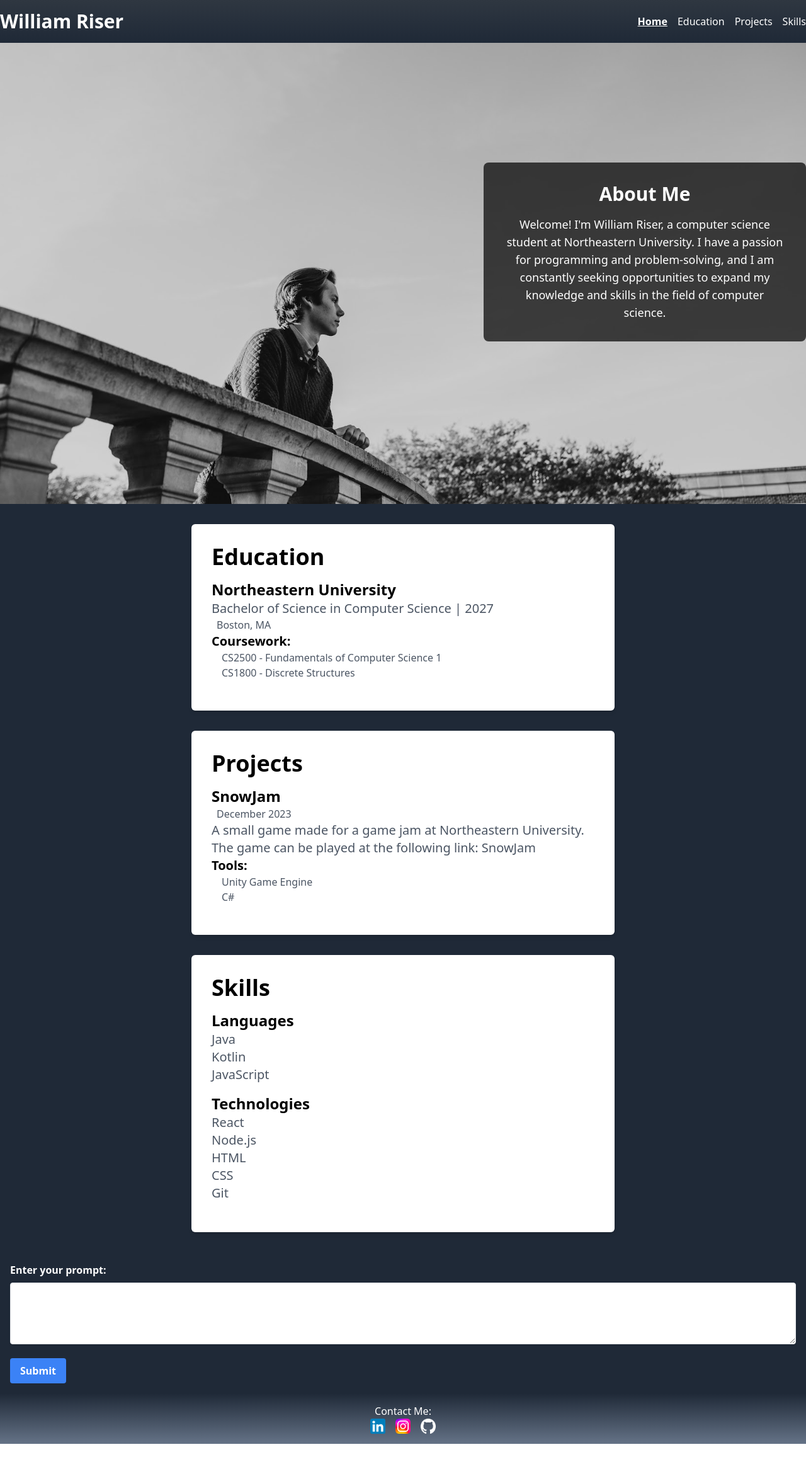
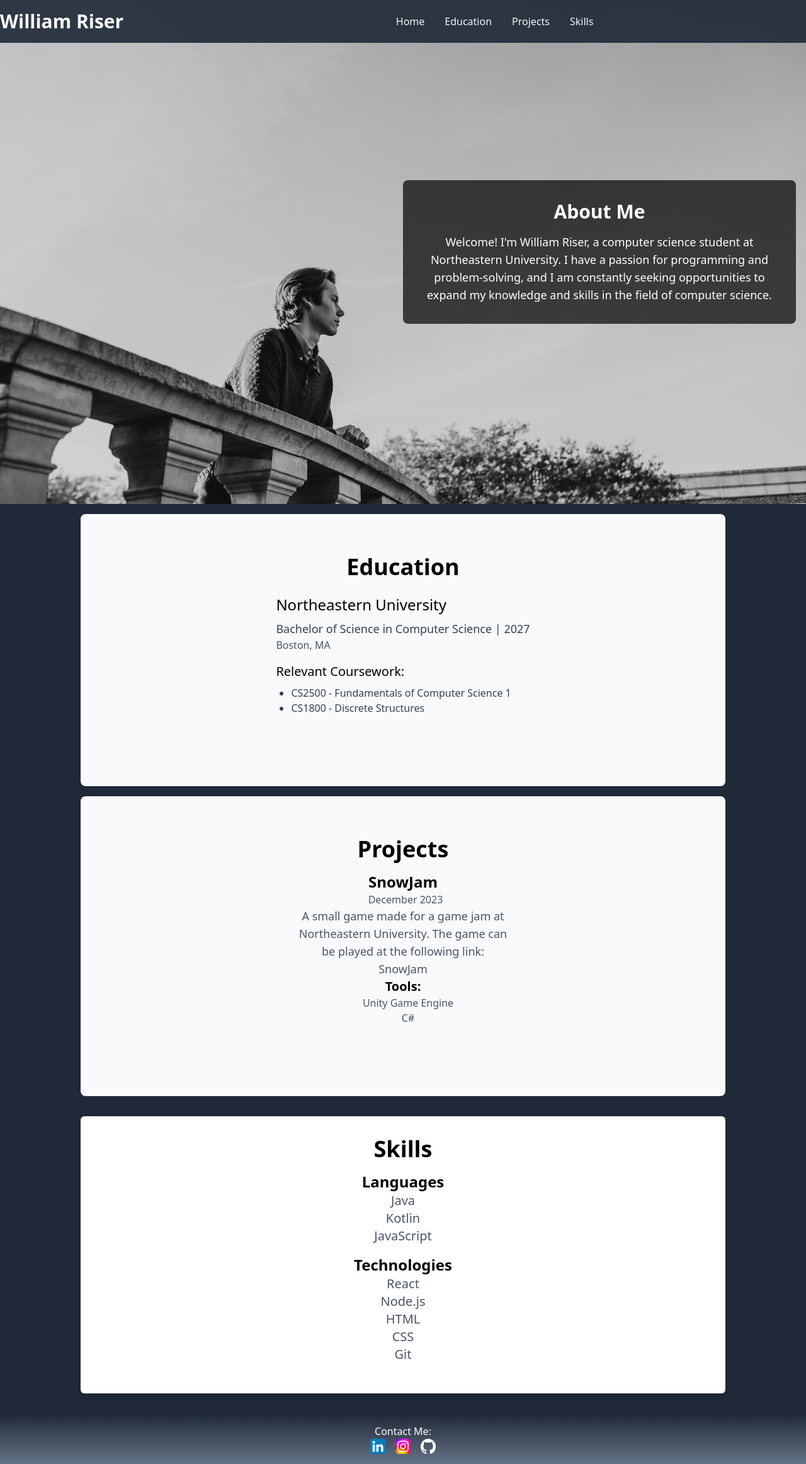
Before and after one commit to william-riser/personal-portfolio, a React (Vite) app: page / in a window 1280 px wide. Shown: the whole page at 63% size. Before the commit the page ends 2292 px from the top, so only its background shows below. Built offline with nearby package versions, Linux system fonts and the light colour scheme.

Commit message:
update styling

```diff
--- a/package.json
+++ b/package.json
@@ -11,8 +11,12 @@
   },
   "dependencies": {
     "@google/generative-ai": "^0.2.0",
+    "@nextui-org/react": "^2.2.9",
+    "@nextui-org/system": "^2.0.15",
+    "@nextui-org/theme": "^2.1.17",
     "@types/node": "^20.11.17",
     "dotenv": "^16.4.1",
+    "framer-motion": "^11.0.3",
     "react": "^18.2.0",
     "react-dom": "^18.2.0",
     "react-intersection-observer": "^9.7.0",
--- a/src/App.tsx
+++ b/src/App.tsx
@@ -1,12 +1,10 @@
 import Bio from "./components/Bio";
 import EducationInfo from "./components/Education";
 import Footer from "./components/Footer";
-import Header from "./components/Header";
 import Projects from "./components/Projects";
 import Skills from "./components/Skills";
-import GeminiPrompt from "./components/gemini";
 import "./index.css";
-
+import Header from "./components/Header";
 function App() {
   const sections = ["Home", "Education", "Projects", "Skills"];
 
@@ -19,7 +17,6 @@ function App() {
           <EducationInfo />
           <Projects />
           <Skills />
-          <GeminiPrompt />
         </div>
       </div>
       <div>
--- a/src/components/Bio.tsx
+++ b/src/components/Bio.tsx
@@ -3,21 +3,24 @@ import banner from "/public/images/banner.jpeg";
 
 const BackgroundImage: React.FC = () => {
   return (
-    <div
+    <section
       id="home"
-      className="bg-fixed bg-cover bg-center h-screen flex items-center justify-end"
+      className="bg-cover bg-fixed bg-center h-screen flex items-center"
       style={{ backgroundImage: `url(${banner})` }}
     >
-      <div className="bg-opacity-70 bg-black p-8 text-white text-right rounded-lg sm:w-full m:w-2/5 lg:w-2/5 xl:w-2/5">
-        <h1 className="text-3xl font-bold mb-4 text-center">About Me</h1>
-        <p className="text-lg text-center">
-          Welcome! I'm William Riser, a computer science student at Northeastern
-          University. I have a passion for programming and problem-solving, and
-          I am constantly seeking opportunities to expand my knowledge and
-          skills in the field of computer science.
-        </p>
+      <div className="container mx-auto px-4 flex flex-row-reverse">
+        {/* Reverse order using flex-row-reverse */}
+        <div className="bg-black bg-opacity-70 p-8 text-white rounded-lg flex flex-col items-center text-center  sm:w-full md:w-3/4 lg:w-2/3 xl:w-1/2">
+          <h1 className="text-3xl font-bold mb-4">About Me</h1>
+          <p className="text-lg">
+            Welcome! I'm William Riser, a computer science student at
+            Northeastern University. I have a passion for programming and
+            problem-solving, and I am constantly seeking opportunities to expand
+            my knowledge and skills in the field of computer science.
+          </p>
+        </div>
       </div>
-    </div>
+    </section>
   );
 };
 
--- a/src/components/Education.tsx
+++ b/src/components/Education.tsx
@@ -2,29 +2,46 @@ import React from "react";
 import { useInView } from "react-intersection-observer";
 
 const EducationInfo: React.FC = () => {
-  const [ref, inView] = useInView();
+  const [ref, inView] = useInView({ threshold: 0.2 });
 
   return (
+    <div className="flex justify-center">
       <div
         id="education"
         ref={ref}
-      className={`max-w-2xl mx-auto p-8 bg-white shadow-md rounded-md my-8 ${
-        inView ? "" : "translate-y-10"
+        className={`py-16 bg-gray-50 transition-transform duration-300 mt-4 mx-4 rounded-lg w-4/5  ${
+          inView ? "translate-y-0 opacity-100" : "translate-y-10 opacity-0"
         } `}
       >
-      <h2 className="text-4xl font-bold mb-4">Education</h2>
+        <div className="container mx-auto px-4 flex flex-col items-center ">
+          <h2 className="text-4xl font-bold mb-6">Education</h2>
 
-      <div className="mb-4">
-        <h3 className="text-2xl font-bold">Northeastern University</h3>
-        <p className="text-gray-600 text-xl">
+          <div className="mb-6">
+            <div className="mb-6">
+              <h3 className="text-2xl font-medium mb-2">
+                Northeastern University
+              </h3>
+              <p className="text-lg text-gray-700">
                 Bachelor of Science in Computer Science | 2027
               </p>
-        <p className="text-gray-600 pl-2">Boston, MA</p>
-        <h4 className="text-xl font-bold">Coursework:</h4>
-        <p className="text-gray-600 pl-4">
-          CS2500 - Fundamentals of Computer Science 1 <br />
+              <p className="text-gray-600">Boston, MA</p>
+
+              <div className="mt-4">
+                <h4 className="text-xl font-medium mb-2">
+                  Relevant Coursework:
+                </h4>
+                <ul className="list-disc pl-6">
+                  <li className="text-gray-700">
+                    CS2500 - Fundamentals of Computer Science 1
+                  </li>
+                  <li className="text-gray-700">
                     CS1800 - Discrete Structures
-        </p>
+                  </li>
+                </ul>
+              </div>
+            </div>
+          </div>
+        </div>
       </div>
     </div>
   );
--- a/src/components/Header.tsx
+++ b/src/components/Header.tsx
@@ -6,30 +6,58 @@ interface HeaderProps {
 }
 
 const Header: React.FC<HeaderProps> = ({ sections }) => {
-  const [isScrolled] = useState(false);
-
-  // ... (rest of handleScroll code)
+  const [isOpen, setIsOpen] = useState(false);
 
   return (
     <header
-      className={`z-10 fixed top-0 left-0 w-full py-4 transition-all duration-300 ${
-        isScrolled ? "bg-gray-900 opacity-90 shadow-md" : "bg-header opacity-100"
-      }`}
+      className={`z-10 fixed top-0 left-0 w-full py-4 transition-all duration-300 bg-gray-800 opacity-90`}
     >
       <div className="container mx-auto flex items-center justify-between">
-        {/* Adjust flex options for desired logo/name placement */}
+        {/* Logo or Title */}
         <h1 className="text-3xl font-bold text-white">William Riser</h1>
+
+        {/* Hamburger Button */}
+        <button
+          className="md:hidden focus:outline-none  p-2"
+          onClick={() => setIsOpen(!isOpen)}
+        >
+          <svg
+            xmlns="http://www.w3.org/2000/svg"
+            className="h-6 w-6 text-white"
+            fill="none"
+            viewBox="0 0 24 24"
+            stroke="currentColor"
+          >
+            <path
+              strokeLinecap="round"
+              strokeLinejoin="round"
+              strokeWidth={2}
+              d="M4 6h16M4 12h16M4 18h16"
+            />
+          </svg>
+        </button>
+
+        {/* Navigation Menu */}
         <nav>
-          <ul className="text-white flex space-x-4">
+          <ul
+            className={`text-white absolute top-full left-0 w-full bg-gray-800 md:bg-transparent pt-5 pb-4 md:static md:pt-0 md:pb-0 md:flex md:space-x-4 md:items-center transition-all transform opacity-100 ${
+              isOpen ? "translate-x-0" : "-translate-x-full opacity-0"
+            }`}
+          >
             {sections.map((section, index) => (
-              <li key={index}>
+              <li
+                key={index}
+                className="py-2 md:py-0 hover:bg-gray-700 rounded-md md:px-2"
+                onClick={() => setIsOpen(false)} // Close menu on any link click
+              >
                 <Link
                   to={section.toLowerCase()}
                   smooth={true}
                   duration={500}
-                  offset={-70} // Adjust offset for header height
+                  offset={-50}
                   spy={true}
-                  activeClass="font-semibold underline" // Underline active link
+                  activeClass="active"
+                  className="block" // Add block for full-width on mobile
                 >
                   {section}
                 </Link>
--- a/src/components/Projects.tsx
+++ b/src/components/Projects.tsx
@@ -1,25 +1,28 @@
 import React from "react";
 import { useInView } from "react-intersection-observer";
 
-const EducationInfo: React.FC = () => {
+const Projects: React.FC = () => {
   const [ref, inView] = useInView();
 
   return (
+    <div className="flex justify-center">
       <div
         id="projects"
         ref={ref}
-      className={`max-w-2xl mx-auto p-8 bg-white shadow-md rounded-md my-8 ${
-        inView ? "" : "translate-y-10"
-      }`}
+        className={`py-16 bg-gray-50 transition-transform duration-300 mt-4 mx-4 rounded-lg w-4/5  ${
+          inView ? "translate-y-0 opacity-100" : "translate-y-10 opacity-0"
+        } `}
       >
+        <div className="container mx-auto px-4 flex flex-col items-center text-center">
           <h2 className="text-4xl font-bold mb-4">Projects</h2>
 
-      <div className="mb-4">
+          <div className="mb-6">
+            <div className="mb-6 flex flex-col items-center text-center">
               <h3 className="text-2xl font-bold">SnowJam</h3>
               <p className="text-gray-600 pl-2">December 2023</p>
-        <p className="text-gray-600 text-xl">
-          A small game made for a game jam at Northeastern University. The game
-          can be played at the following link:{" "}
+              <p className="text-gray-600 text-lg w-1/3">
+                A small game made for a game jam at Northeastern University. The
+                game can be played at the following link:{" "}
                 <a href="https://snowjam.asahoo.dev/">SnowJam</a>
               </p>
 
@@ -30,7 +33,10 @@ const EducationInfo: React.FC = () => {
               </p>
             </div>
           </div>
+        </div>
+      </div>
+    </div>
   );
 };
 
-export default EducationInfo;
+export default Projects;
--- a/src/components/Skills.tsx
+++ b/src/components/Skills.tsx
@@ -1,17 +1,20 @@
 import React from "react";
 import { useInView } from "react-intersection-observer";
 
-const EducationInfo: React.FC = () => {
+const Skills: React.FC = () => {
   const [ref, inView] = useInView();
 
   return (
+    <div className="flex justify-center">
       <div
         id="skills"
         ref={ref}
-      className={`max-w-2xl mx-auto p-8 bg-white shadow-md rounded-md my-8  ${
+        className={` mx-auto p-8 bg-white shadow-md rounded-md my-8  w-4/5 ${
           inView ? "opacity-100 translate-y-0" : "translate-y-10"
         }`}
       >
+                <div className="container mx-auto px-4 flex flex-col items-center text-center">
+
         <h2 className="text-4xl font-bold mb-4">Skills</h2>
 
         <div className="mb-4">
@@ -31,7 +34,9 @@ const EducationInfo: React.FC = () => {
           </p>
         </div>
         </div>
+      </div>
+    </div>
   );
 };
 
-export default EducationInfo;
+export default Skills;
--- a/src/components/gemini.tsx
+++ /dev/null
@@ -1,65 +0,0 @@
-import React, { useState } from "react";
-// Replace with your actual Gemini interaction function
-import { generateGeminiText } from "../geminiapi.tsx";
-
-interface GeminiPromptProps {
-  // Add any additional props you might need here
-}
-
-const GeminiPrompt: React.FC<GeminiPromptProps> = () => {
-  const [userPrompt, setUserPrompt] = useState("");
-  const [geminiResponse, setGeminiResponse] = useState("");
-  const [isLoading, setIsLoading] = useState(false);
-
-  const handleSubmit = async (event: React.FormEvent<HTMLFormElement>) => {
-    event.preventDefault();
-
-    setIsLoading(true);
-
-    try {
-      const response = await generateGeminiText(userPrompt);
-      setGeminiResponse(response.text);
-    } catch (error) {
-      console.error("Error getting Gemini response:", error);
-      // Handle error gracefully, e.g., display an error message
-    } finally {
-      setIsLoading(false);
-    }
-  };
-
-  return (
-    <div className="container mx-auto p-4">
-      <form onSubmit={handleSubmit}>
-        <div className="mb-4">
-          <label htmlFor="prompt" className="block text-white font-bold mb-2">
-            Enter your prompt:
-          </label>
-          <textarea
-            id="prompt"
-            rows={4}
-            className="shadow appearance-none border rounded w-full py-2 px-3 text-gray-700 leading-tight focus:outline-none focus:shadow-outline"
-            value={userPrompt}
-            onChange={(e) => setUserPrompt(e.target.value)}
-          />
-        </div>
-
-        <button
-          type="submit"
-          className="bg-blue-500 hover:bg-blue-700 text-white font-bold py-2 px-4 rounded focus:outline-none focus:shadow-outline"
-          disabled={isLoading}
-        >
-          {isLoading ? "Thinking..." : "Submit"}
-        </button>
-      </form>
-
-      {geminiResponse && (
-        <div className="mt-4 p-4 border border-gray-200 rounded bg-white">
-          <p className="text-gray-700">Gemini's Response:</p>
-          <p>{geminiResponse}</p>
-        </div>
-      )}
-    </div>
-  );
-};
-
-export default GeminiPrompt;
--- a/src/geminiapi.tsx
+++ /dev/null
@@ -1,33 +0,0 @@
-import { GoogleGenerativeAI } from '@google/generative-ai';
-import.meta.env
-
-interface GeminiResponse {
-    text: string;
-}
-
-async function generateGeminiText(prompt: string): Promise<GeminiResponse> {
-  // Ensure that API_KEY is provided
-  const apiKey = import.meta.env.VITE_API_KEY as string;
-  if (!apiKey) {
-    throw new Error('Missing API_KEY in environment variables');
-  }
-
-  const genAI = new GoogleGenerativeAI(apiKey);
-  const model = genAI.getGenerativeModel({ model: 'gemini-pro' });
-
-  try {
-    const result = await model.generateContent(prompt);
-    const response = await result.response;
-    const text = response.text();
-
-    return { text };
-  } catch (error: unknown) {
-    if (error instanceof Error) {
-      throw new Error(`Error generating text: ${error.message}`);
-    } else {
-      throw new Error('Unexpected error generating text');
-    }
-  }
-}
-
-export { generateGeminiText };
--- a/src/main.tsx
+++ b/src/main.tsx
@@ -3,8 +3,10 @@ import ReactDOM from 'react-dom/client'
 import App from './App.tsx'
 import './index.css'
 
+
 ReactDOM.createRoot(document.getElementById('root')!).render(
+
   <React.StrictMode>
-    <App />
+      <App />
   </React.StrictMode>,
 )
```
Also changed, not shown: src/index.css (line endings or trailing spaces), 1 other file (tests, documents, lock files or other folders). Lines whose indentation alone changed are shown as unchanged.
